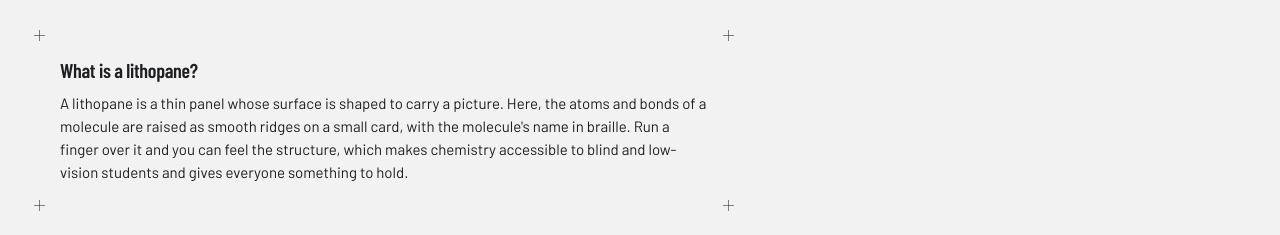
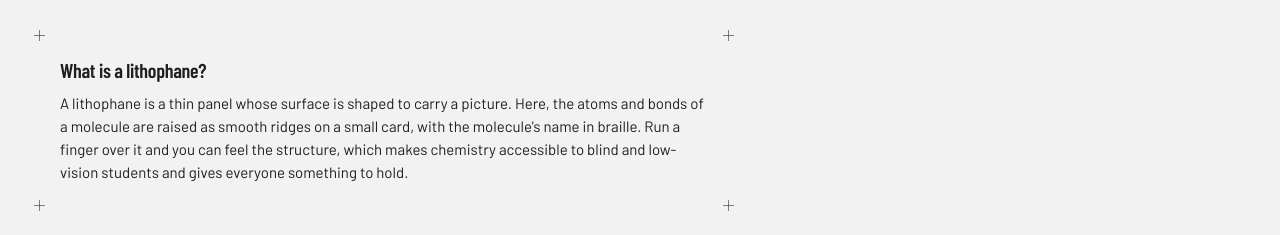
Before and after one commit to danielkorkin/tactoread, a Next.js app: page /tutorial in a window 1280 px wide. Shown: the part 162-397 px from the top of the page. Built offline with nearby package versions, Linux system fonts and the light colour scheme.

Commit message:
spelling

```diff
--- a/src/app/design/molecule/page.tsx
+++ b/src/app/design/molecule/page.tsx
@@ -51,7 +51,7 @@ function MoleculeDesign({
 	const suggestions = matchSuggestions(query);
 
 	/** Resolve `input` (known SMILES, common name, or raw SMILES) and fetch the
-	 * lithopane STL from the backend. */
+	 * lithophane STL from the backend. */
 	const load = React.useCallback(
 		async (input: string, knownSmiles?: string) => {
 			const text = input.trim();
@@ -129,7 +129,7 @@ function MoleculeDesign({
 		<Blueprint className="flex h-full flex-col gap-3.5 p-4.5">
 			<div className="flex items-center justify-between">
 				<h4 className="m-0 text-base">Model</h4>
-				<Badge variant="accent">Lithopane</Badge>
+				<Badge variant="accent">Lithophane</Badge>
 			</div>
 			{loaded ? (
 				<>
@@ -180,11 +180,11 @@ function MoleculeDesign({
 	return (
 		<DesignShell
 			breadcrumb="Library / Small molecules / Create your own"
-			title="Build a lithopane of a molecule"
+			title="Build a lithophane of a molecule"
 			params={sidebar}
 		>
 			<p className="m-0 max-w-2xl text-sm text-muted-foreground">
-				A lithopane is a thin printed card with the molecule raised on
+				A lithophane is a thin printed card with the molecule raised on
 				its surface, so you can read it by touch.{" "}
 				<Link href="/tutorial" className="text-primary underline">
 					How it works
@@ -296,7 +296,7 @@ function MoleculeDesign({
 					>
 						{error ??
 							(loading
-								? "Generating lithopane…"
+								? "Generating lithophane…"
 								: "Enter a name or SMILES, then press Load molecule")}
 					</span>
 				</Blueprint>
@@ -309,7 +309,7 @@ function MoleculeDesign({
 							className="min-h-0 flex-1"
 						/>
 						<figcaption className="m-0 border-t border-border px-3 py-2 text-xs text-muted-foreground">
-							3D lithopane · drag to rotate
+							3D lithophane · drag to rotate
 						</figcaption>
 					</figure>
 				</div>
--- a/src/app/tutorial/page.tsx
+++ b/src/app/tutorial/page.tsx
@@ -32,10 +32,10 @@ export default function TutorialPage() {
 			</div>
 
 			<Blueprint className="flex flex-col gap-2 p-5">
-				<h2 className="m-0 text-xl">What is a lithopane?</h2>
+				<h2 className="m-0 text-xl">What is a lithophane?</h2>
 				<p className="m-0 text-[15px]">
-					A lithopane is a thin panel whose surface is shaped to carry
-					a picture. Here, the atoms and bonds of a molecule are
+					A lithophane is a thin panel whose surface is shaped to
+					carry a picture. Here, the atoms and bonds of a molecule are
 					raised as smooth ridges on a small card, with the
 					molecule&apos;s name in braille. Run a finger over it and
 					you can feel the structure, which makes chemistry accessible
--- a/src/components/stl-preview.tsx
+++ b/src/components/stl-preview.tsx
@@ -147,7 +147,7 @@ export function StlPreview({ data, className, label }: StlPreviewProps) {
 			className={cn("relative block h-full w-full", className)}
 			role="img"
 			aria-label={
-				label ?? "Live 3D preview of the lithopane, drag to rotate"
+				label ?? "Live 3D preview of the lithophane, drag to rotate"
 			}
 		/>
 	);
--- a/src/lib/placeholder-data.ts
+++ b/src/lib/placeholder-data.ts
@@ -370,7 +370,7 @@ const rawCategories: Omit<Category, "n" | "idx" | "count">[] = [
 		image: "https://storage.tactoread.org/images/caffeine_logo.svg",
 		slug: "small-molecules",
 		name: "Small molecules",
-		kicker: "Lithopane",
+		kicker: "Lithophane",
 		thumb: "Small molecules",
 		thumbSmiles: "Cn1cnc2c1c(=O)n(C)c(=O)n2C",
 		total: moleculeSamples.length,
```
